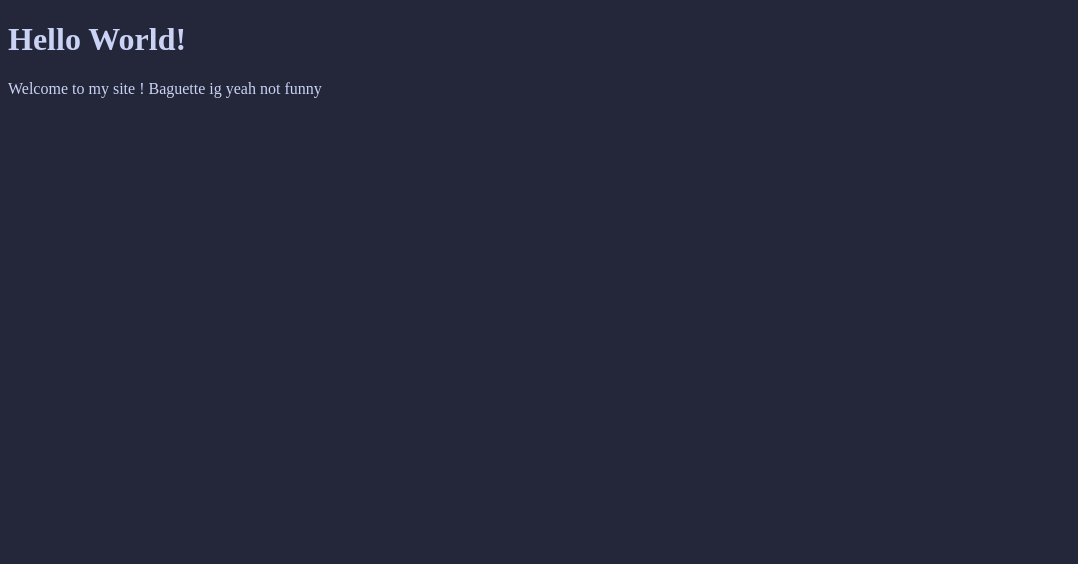
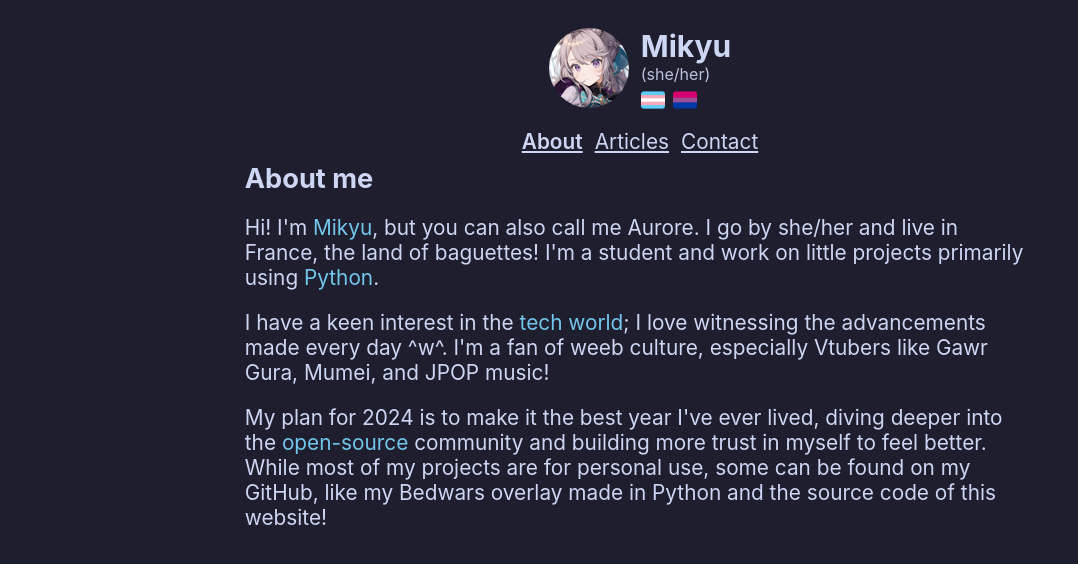
Before and after one commit to Mikyuwu/Littlecutecat.xyz-V1, a plain HTML site: page index.html in a window 1280 px wide. Shown: the whole page, without its empty margins (0-1078 px from the left). Drawn offline with Linux system fonts and the light colour scheme; a web font is replaced by a local one.

Commit message:
Huge upgrade!
Not finished yet, missing page/about me not completed
Maybe a cute cat running arround

```diff
--- a/css/style.css
+++ b/css/style.css
@@ -1,4 +1,178 @@
-body {
-    background-color: #24273a;
-    color: #cad3f5;
+@font-face {
+    font-family: Inter;
+    src: url(./assets/fonts/InterVariable.woff2) format("woff2");
+    font-weight: 100 600;
+    font-display: swap;
+    font-style: normal;
+    font-named-instance:"Regular"
 }
+
+@font-face {
+    font-family: 'Atkinson Hyperlegible', sans-serif;
+    src: url("https://fonts.googleapis.com/css2?family=Atkinson+Hyperlegible&display=swap");
+}
+
+.accent {
+    color: #74c7ec;
+}
+
+.text-ctp-text {
+    color: #cdd6f4;
+}
+
+.text-ctp-subtext {
+    color: #bac2de;
+}
+
+.non-bold {
+    font-weight: 400
+}
+
+
+
+/*Flex class*/
+
+.no-padding {
+    padding-bottom: 0 !important;
+}
+.flex {
+    display: flex;
+}
+
+.flex-col {
+    flex-direction: column;
+}
+
+/*Body change*/
+
+main {
+    display: block;
+    margin: auto;
+    max-width: 38em;
+    font-size: 1.3rem;
+    margin-top: 2px;
+    margin-bottom: 10px;
+}
+
+* {
+    font-family: Inter;
+    color: #cdd6f4;
+    background-color: #1e1e2e;
+
+}
+
+p, h2 {
+    padding-bottom: 20px;
+}
+
+
+
+blockquote, dl, dd, h1, h2, h3, h4, h5, h6, hr, figure, p, pre {
+    margin: 0;
+}
+
+
+
+/*Header*/
+
+header {
+    display: flex;
+    flex-direction: column;
+    padding-top: 20px;
+}
+
+.PFP-Username{
+    display: flex;
+    align-self: center;
+    align-items: center;
+    grid-template-columns: 1fr 1fr 1fr;
+    column-gap: 5px;
+}
+
+.flags{
+    padding-top: 0.25rem;
+    column-gap: 0.5rem;
+    align-items: center;
+    flex-direction: row;
+    display: flex;
+}
+
+
+
+/*Navigation*/
+
+
+
+nav {
+    align-self: center;
+    align-items: center;
+    font-family: Inter;
+    padding-top: 0.75rem;
+    font-size: 1.3rem;
+    font-weight: 400;
+    line-height: 2.25rem;
+}
+
+@media (prefers-color-scheme: dark) {
+a, button {
+    --tw-text-opacity: 1;
+    color: #74c7ec;
+    text-decoration: none;
+    }
+}
+
+a:hover{
+    text-decoration-line: underline;
+    opacity: 0.5;
+}
+
+
+
+/*Important var*/
+
+
+
+h1 {
+    font-size: 1.875rem;
+    line-height: 2.25rem;
+}
+
+h2 {
+    font-size: 1.7rem;
+}
+
+
+
+
+
+
+
+
+.underline {
+    text-decoration-line: underline;
+}
+.font-extrabold {
+    font-weight: 600;
+}
+
+.Rounded-image{
+    border-radius: 9999px;
+}
+
+@media (min-width: 768px) {
+    .self-center {
+        align-self: center;
+    }
+}
+
+.gap-3 {
+    gap: 0.75rem;
+}
+
+.w-6 {
+    width: 1.5rem;
+}
+
+.h-6 {
+    height: 1.5rem;
+}
--- a/index.html
+++ b/index.html
@@ -4,8 +4,36 @@
     <link href="./css/style.css" rel="stylesheet" type="text/css"/>
     <title>Mikyu's website</title>
 </head>
-<body>
-    <h1>Hello World!</h1>
-    Welcome to my site ! Baguette ig yeah not funny
+<body class="self-center">
+    <header>
+        <div class="PFP-Username gap-3">
+            <div class="PFP">
+                <a title="A Lynette fan art made by this person (Click please) :3" target="_blank" href="https://www.deviantart.com/merexzero/art/Lynette-Genshin-Impact-977842109"><img src="./assets/pfp.png" class="PFPsize Rounded-image"></a>
+            </div>
+            <div class="Username">
+                <h1>Mikyu</h1>
+                <p class="text-ctp-subtext no-padding">(she/her)</p>
+                <div class="flags" aria-hidden="true">
+                    <img title="Trans pride flag." src="./assets/transflag.png" class="h-6 w-6" decoding="async" height="50" loading="lazy" width="50">
+                    <img title="Bisexual pride flag." src="./assets/biflag.png" class="h-6 w-6" decoding="async" height="50" loading="lazy" width="50">
+                </div>
+            </div>
+        </div>
+
+        <nav aria-label="navigation-links" class="flex gap-3">
+            <a title="About page" href="#" class="underline-offset-4 font-extrabold underline">About </a>
+            <a title="Articles page" href="/articles" class="underline-offset-4">Articles </a>
+            <a title="Contact page" href="/contact" class="underline-offset-4">Contact</a>
+        </nav>
+    </header>
+    <main>
+        <h2>About me</h2>
+        <div class="bodyfont">
+        <p>Hi! I'm <span class="accent">Mikyu</span>, but you can also call me Aurore. I go by she/her and live in France, the land of baguettes! I'm a student and work on little projects primarily using <span class="accent">Python</span>.</p>
+        </div>
+        <p>I have a keen interest in the <span class="accent">tech world</span>; I love witnessing the advancements made every day ^w^. I'm a fan of weeb culture, especially Vtubers like Gawr Gura, Mumei, and JPOP music!</p>
+        <p>My plan for 2024 is to make it the best year I've ever lived, diving deeper into the <span class="accent">open-source</span> community and building more trust in myself to feel better. While most of my projects are for personal use, some can be found on my GitHub, like my Bedwars overlay made in Python and the source code of this website! </p>
+
+    </main>
 </body>
 </html>
--- a/style.css
+++ /dev/null
@@ -1,4 +0,0 @@
-body {
-    background-color: #24273a;
-    color: #cad3f5;
-}
```
Also changed, not shown: assets/biflag.png (added), assets/pfp.png (added), assets/transflag.png (added).
